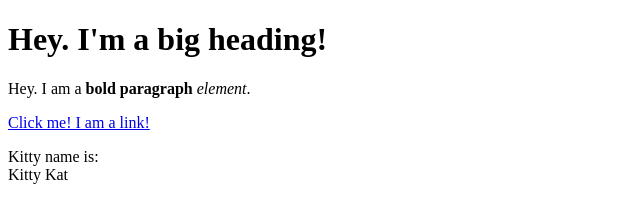
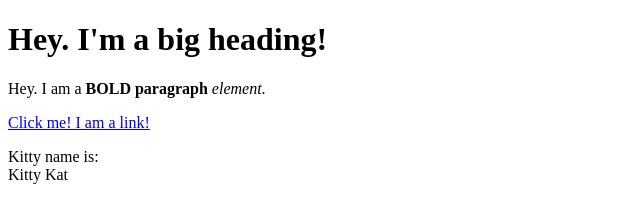
Before and after one commit to Zil456/cartoon-hero, a plain HTML site: page test.html in a window 1280 px wide. Shown: the top 197 px of the page, 0-640 px from the left. Drawn offline with Linux system fonts and the light colour scheme.

Commit message:
bold written in capitals

```diff
--- a/test.html
+++ b/test.html
@@ -8,7 +8,7 @@
         Hey. I'm a big heading!
     </h1>
     <p>
-        Hey. I am a <b>bold paragraph</b> <i>element</i>.
+        Hey. I am a <b>BOLD paragraph</b> <i>element</i>.
     </p>
     <a href="https://google.com" target="_blank" title="Let's go to GOOGLE!!!">
     Click me! I am a link!
```
